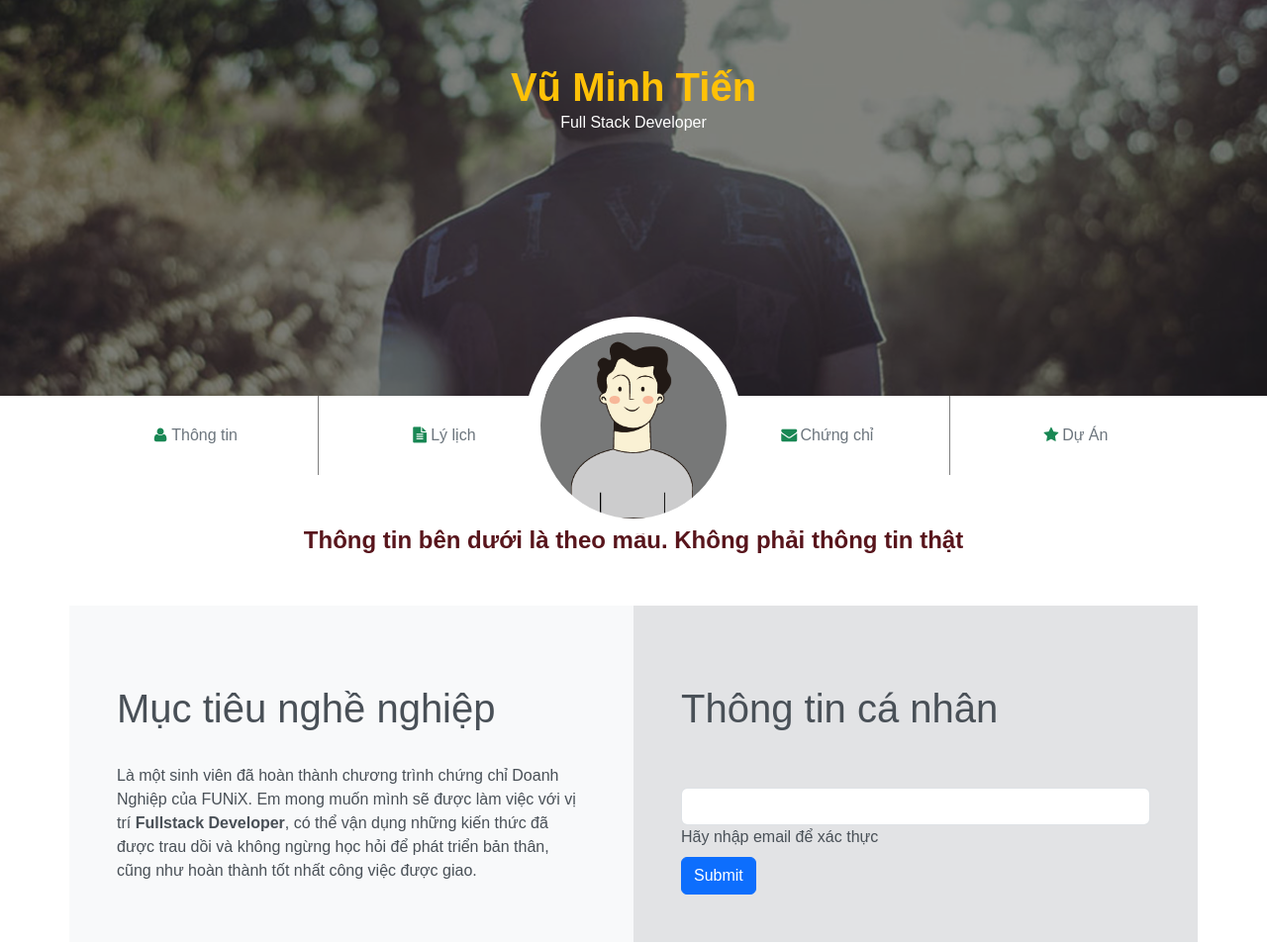
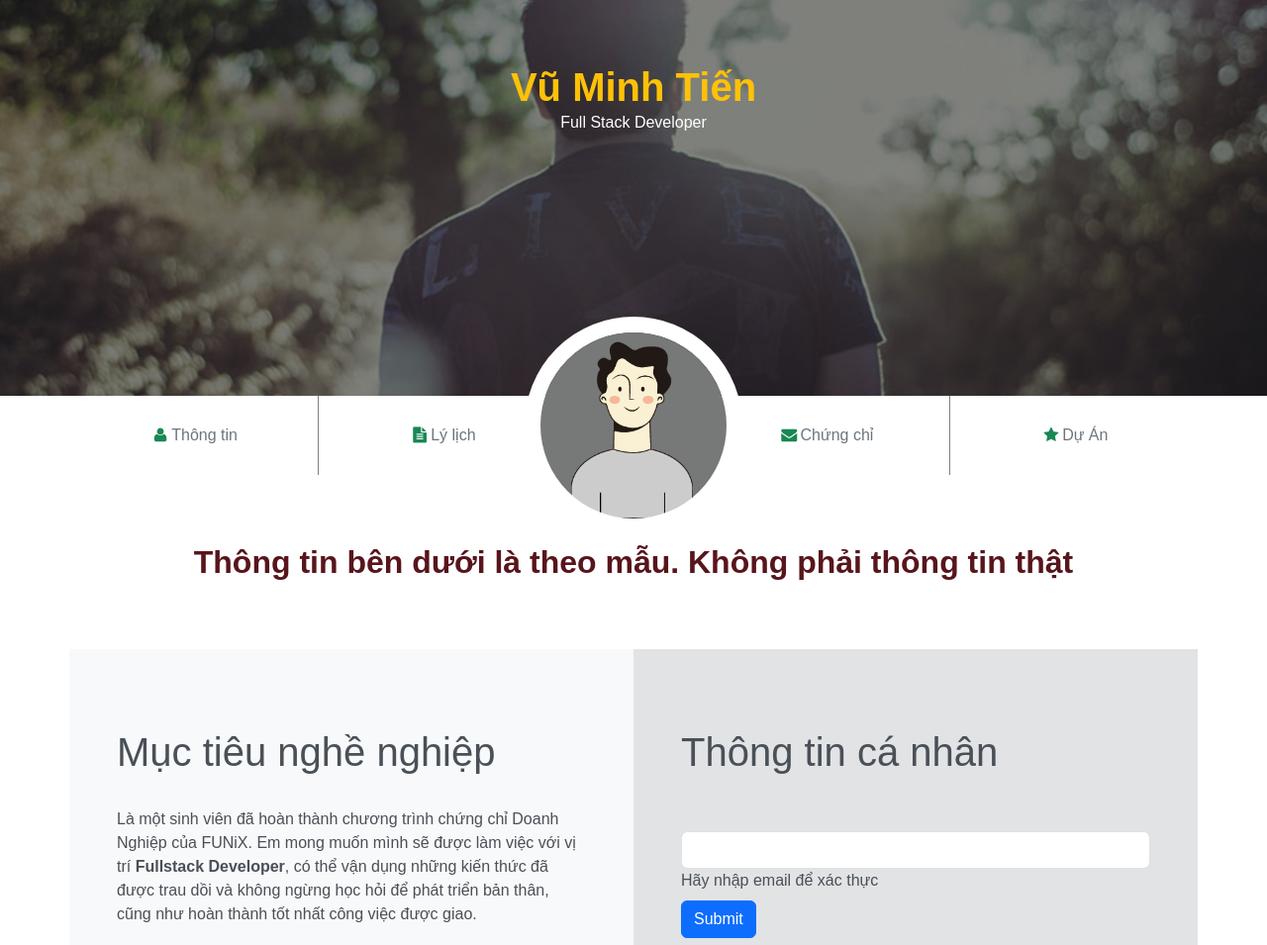
Before and after one commit to tien998/web101-asm3, a plain HTML site: page index.html in a window 1280 px wide. Shown: the top 955 px of the page at 99% size. Drawn offline with nearby package versions, Linux system fonts and the light colour scheme.

Commit message:
Name change

```diff
--- a/css/scss/style.scss
+++ b/css/scss/style.scss
@@ -216,3 +216,8 @@ h6 {
 .bg-purple {
     background-color: #6610f2;
 }
+
+.my-6 {
+    margin-top: 4rem;
+    margin-bottom: 4rem;
+}
--- a/index.html
+++ b/index.html
@@ -62,8 +62,8 @@
 		</div>
 	</section>
 
-	<section class="container my-5 text-center">
-		<p class="text-danger-emphasis fs-4 fw-bold">Thông tin bên dưới là theo mẫu. Không phải thông tin thật</p>
+	<section class="container my-6 text-center">
+		<p class="text-danger-emphasis fs-2 fw-bold">Thông tin bên dưới là theo mẫu. Không phải thông tin thật</p>
 
 	</section>
 
```
Also changed, not shown: css/style.css, 1 other file.
